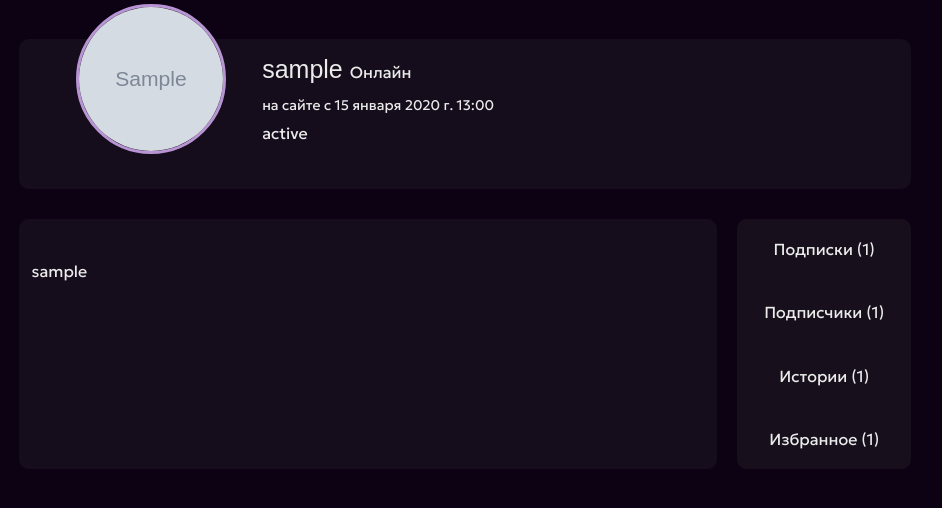
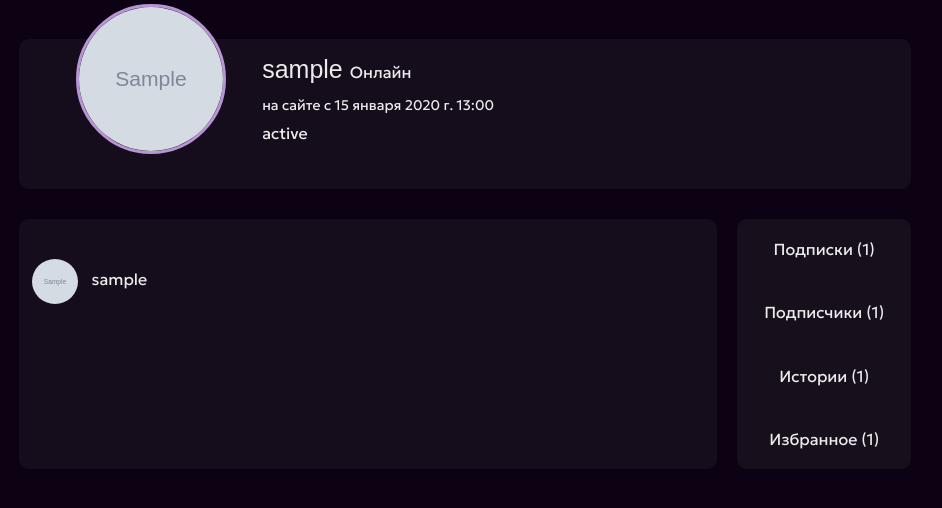
Before and after one commit to gh0sthck/django-horror, a Django app: a page that uses templates/users/subscriptions.html in a window 1280 px wide. Shown: the part 101-609 px from the top of the page, without its empty margins (175-1117 px from the left). Run offline with Django 5.2, Linux system fonts and the light colour scheme; tables that the repository leaves empty hold one stand-in row (values such as "Sample post"); grey boxes marked "Sample" are stand-in pictures; some libraries are stand-ins or nearby versions; some web fonts are replaced.

Commit message:
Profile fixes

```diff
--- a/templates/users/subscriptions.html
+++ b/templates/users/subscriptions.html
@@ -9,7 +9,8 @@
     <div class="row row-cols-2 subscriptions__list">
         {% for s in subs %}
             <a href="{% url "profile" s.username %}" class="col subscriptions__list-item">
-                {{ s.username }}
+                <img src="{{ s.avatar.url }}" style="border-radius: 100%; width: 46px; height: 45px; margin-right: 10px;" alt="">
+                <span>{{ s.username }}</span>
             </a>
         {% endfor %}
     </div>
```
